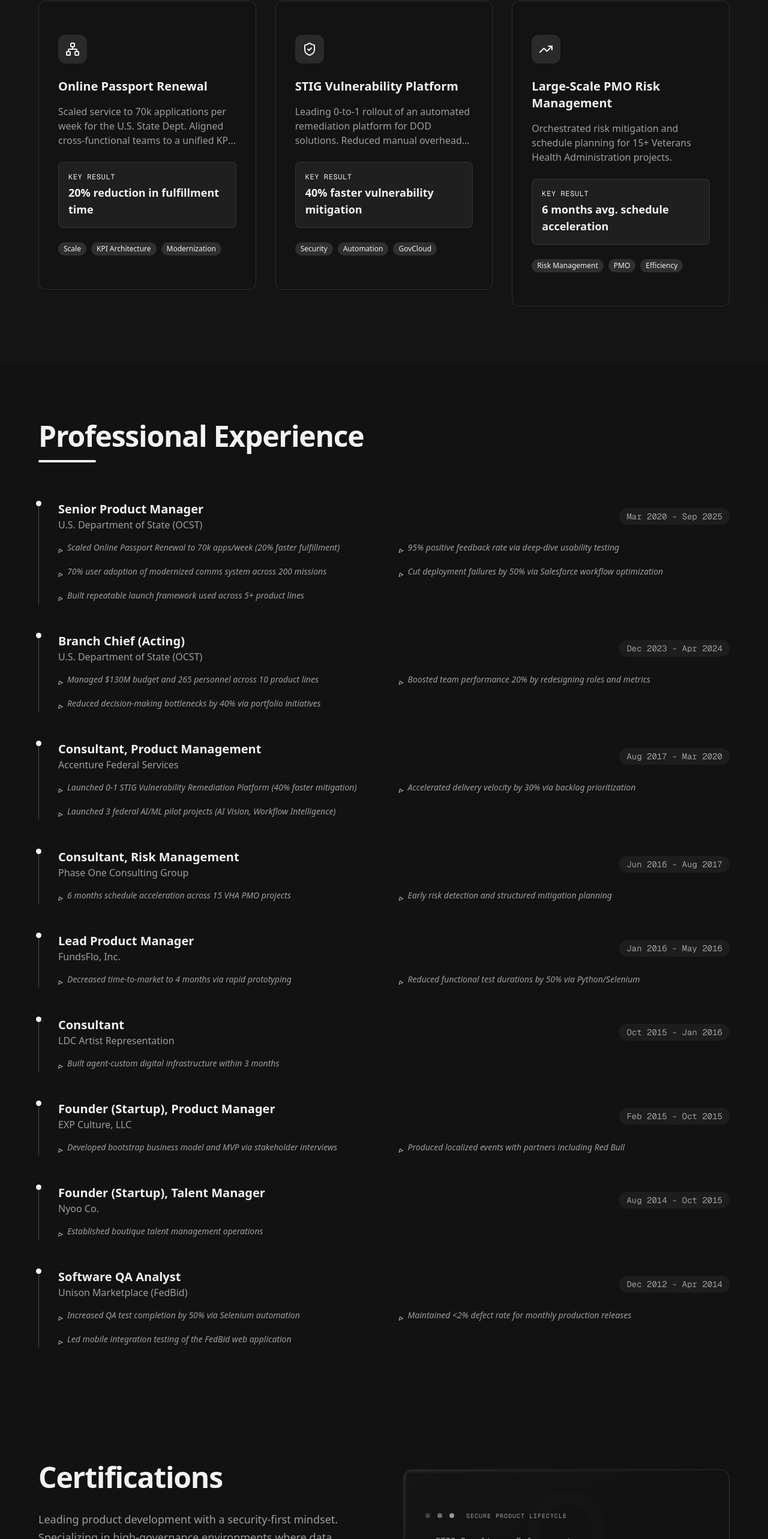
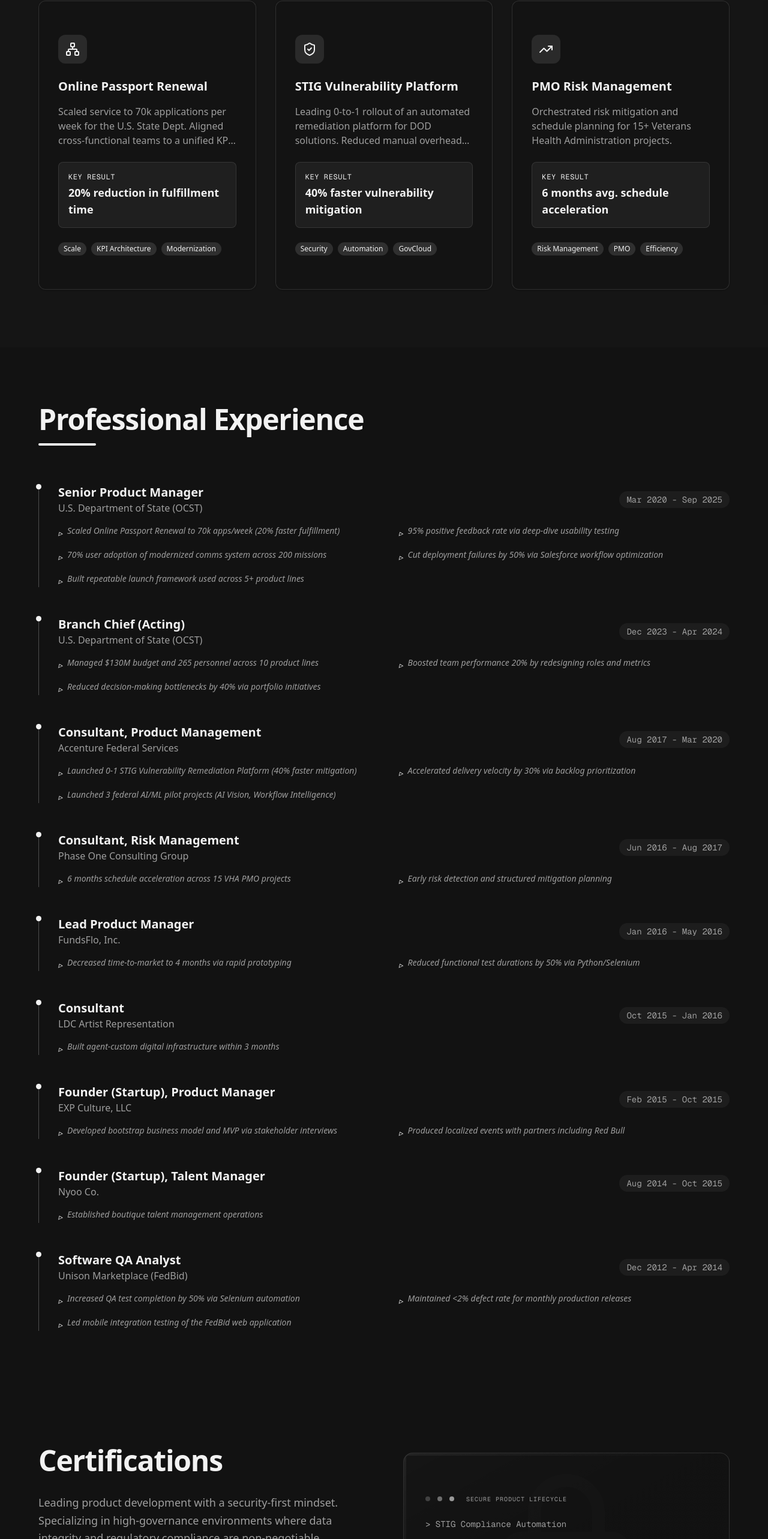
Before and after one commit to benyoo/nyooco, a Next.js app: page / in a window 1280 px wide. Shown: the part 1016-3582 px from the top of the page at 60% size. Built offline with nearby package versions, Linux system fonts and the light colour scheme.

Commit message:
Update governance-security and strategy-impact components

```diff
--- a/src/components/governance-security.tsx
+++ b/src/components/governance-security.tsx
@@ -65,8 +65,8 @@ export function GovernanceSecurity() {
                             <span className="ml-2 text-[10px] font-mono text-muted-foreground uppercase tracking-widest">Secure Product Lifecycle</span>
                         </div>
                         <div className="space-y-4 font-mono text-sm text-muted-foreground">
-                            <p>{">"} STIG Compliance Enforcement</p>
-                            <p>{">"} Enterprise Risk Mitigation</p>
+                            <p>{">"} STIG Compliance Automation</p>
+                            <p>{">"} Enterprise Risk Management</p>
                             <p>{">"} Zero Trust Architecture (ZTA)</p>
                             <p>{">"} Multi-platform Governance</p>
                         </div>
--- a/src/components/strategy-impact.tsx
+++ b/src/components/strategy-impact.tsx
@@ -21,7 +21,7 @@ const caseStudies = [
         icon: <ShieldCheck className="h-6 w-6 text-foreground" />,
     },
     {
-        title: "Large-Scale PMO Risk Management",
+        title: "PMO Risk Management",
         description: "Orchestrated risk mitigation and schedule planning for 15+ Veterans Health Administration projects.",
         impact: "6 months avg. schedule acceleration",
         tags: ["Risk Management", "PMO", "Efficiency"],
```
